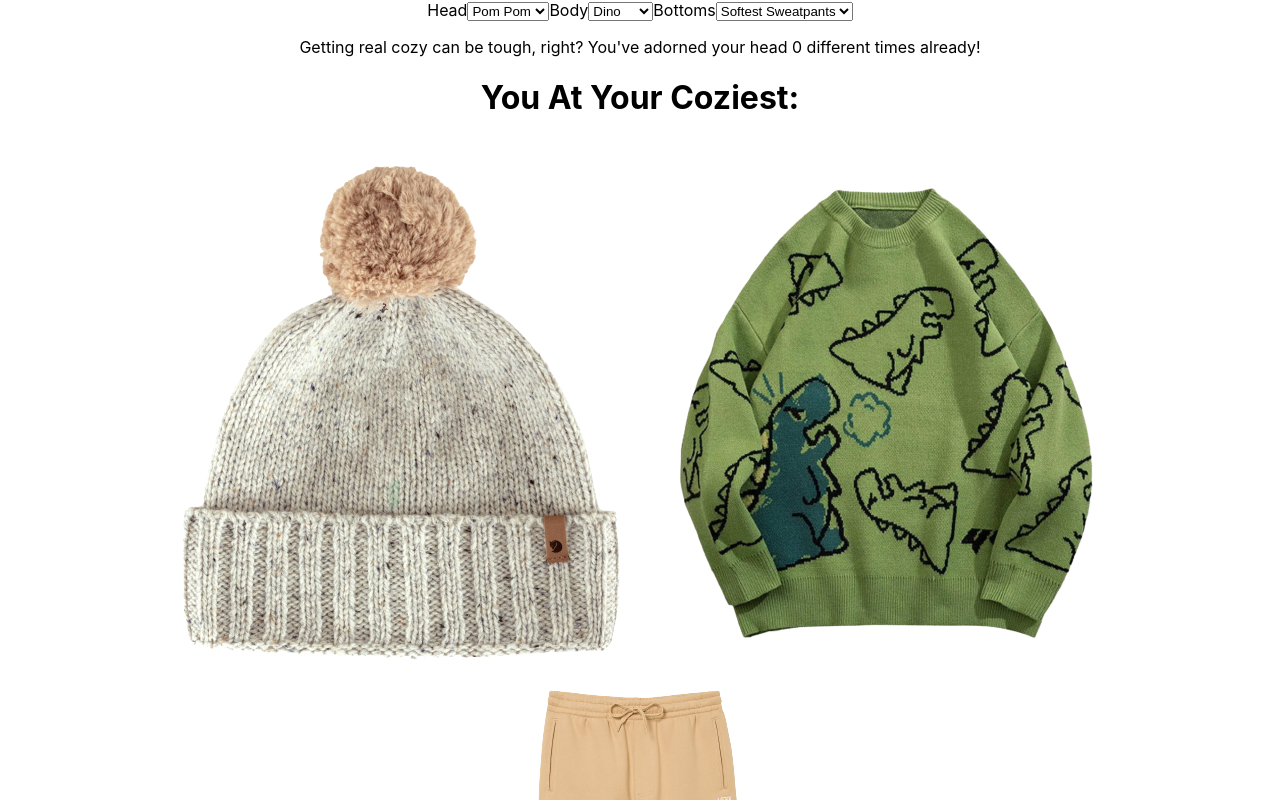
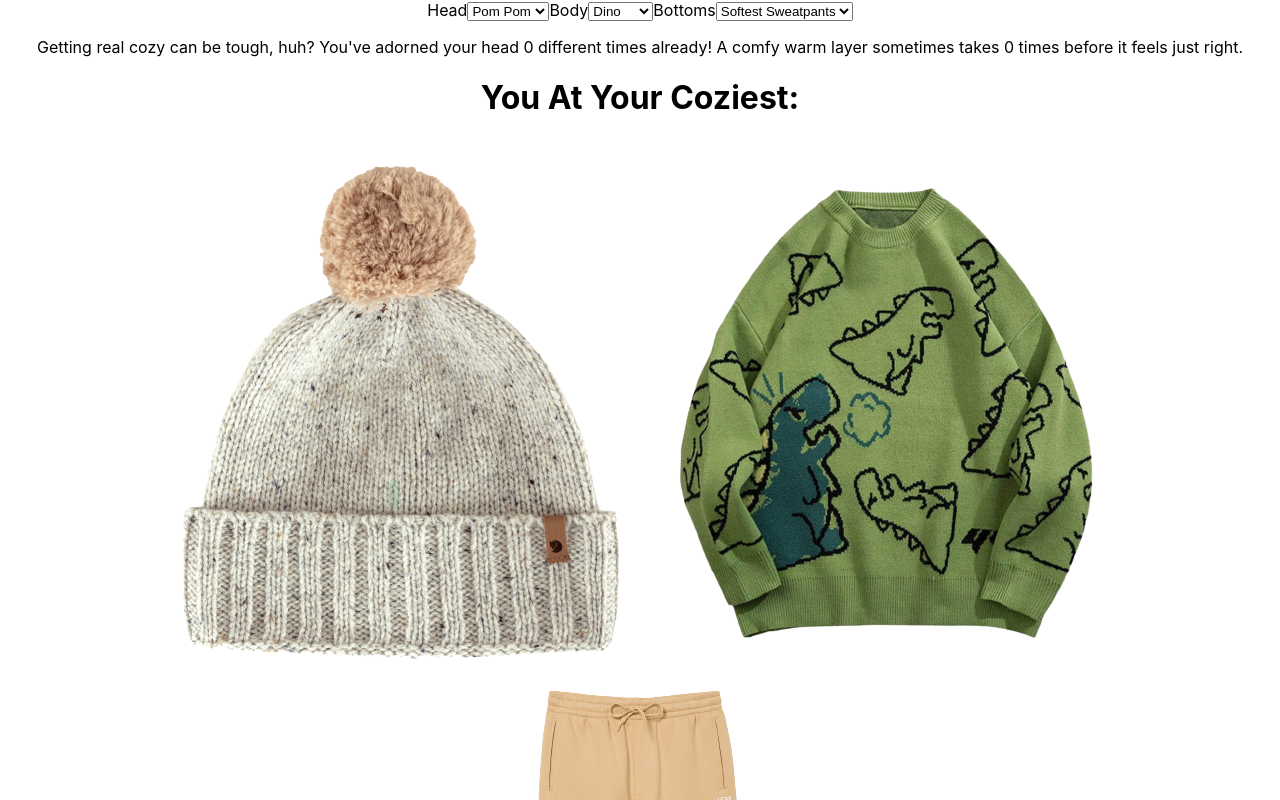
Before and after one commit to Allison-Ause/react-character-builder, a React (Create React App) app: page / in a window 1280 px wide. Shown: the top 800 px of the page. Built offline with nearby package versions, Linux system fonts and the light colour scheme.

Commit message:
added bodyCount state to Display.js and Controls.js

```diff
--- a/src/components/Controls/Controls.js
+++ b/src/components/Controls/Controls.js
@@ -4,6 +4,7 @@ export default function Controls({
   setHeadCount,
   body,
   setBody,
+  setBodyCount,
   bottoms,
   setBottoms,
 }) {
@@ -25,7 +26,13 @@ export default function Controls({
         <option value="wrap-head">Wrap</option>
       </select>
       <label>Body</label>
-      <select value={body} onChange={(e) => setBody(e.target.value)}>
+      <select
+        value={body}
+        onChange={(e) => {
+          setBody(e.target.value);
+          setBodyCount((prevState) => prevState + 1);
+        }}
+      >
         <option default value="dino-body">
           Dino
         </option>
--- a/src/components/Display/Display.js
+++ b/src/components/Display/Display.js
@@ -1,7 +1,8 @@
-export default function Display({ headCount }) {
+export default function Display({ headCount, bodyCount }) {
   return (
     <div className="display">
-      <p>{`Getting real cozy can be tough, right? You've adorned your head ${headCount} different times already!`}</p>
+      <p>{`Getting real cozy can be tough, huh? You've adorned your head ${headCount} different times already!
+      A comfy warm layer sometimes takes ${bodyCount} times before it feels just right.`}</p>
       {/* <ul>
         This will have a map function from catchphrases to make li pieces. Returning array of
         catchphrases with new addition
--- a/src/components/Main/Main.js
+++ b/src/components/Main/Main.js
@@ -9,6 +9,7 @@ export default function Main() {
   const [head, setHead] = useState('pompom-head');
   const [headCount, setHeadCount] = useState(0);
   const [body, setBody] = useState('dino-body');
+  const [bodyCount, setBodyCount] = useState(0);
   const [bottoms, setBottoms] = useState('sweatpants-bottoms');
   return (
     <div>
@@ -18,11 +19,12 @@ export default function Main() {
         setHeadCount={setHeadCount}
         body={body}
         setBody={setBody}
+        setBodyCount={setBodyCount}
         bottoms={bottoms}
         setBottoms={setBottoms}
       />
       {/* <Catchphrase /> */}
-      <Display headCount={headCount} />
+      <Display headCount={headCount} bodyCount={bodyCount} />
       <Character head={head} body={body} bottoms={bottoms} />
     </div>
   );
```
